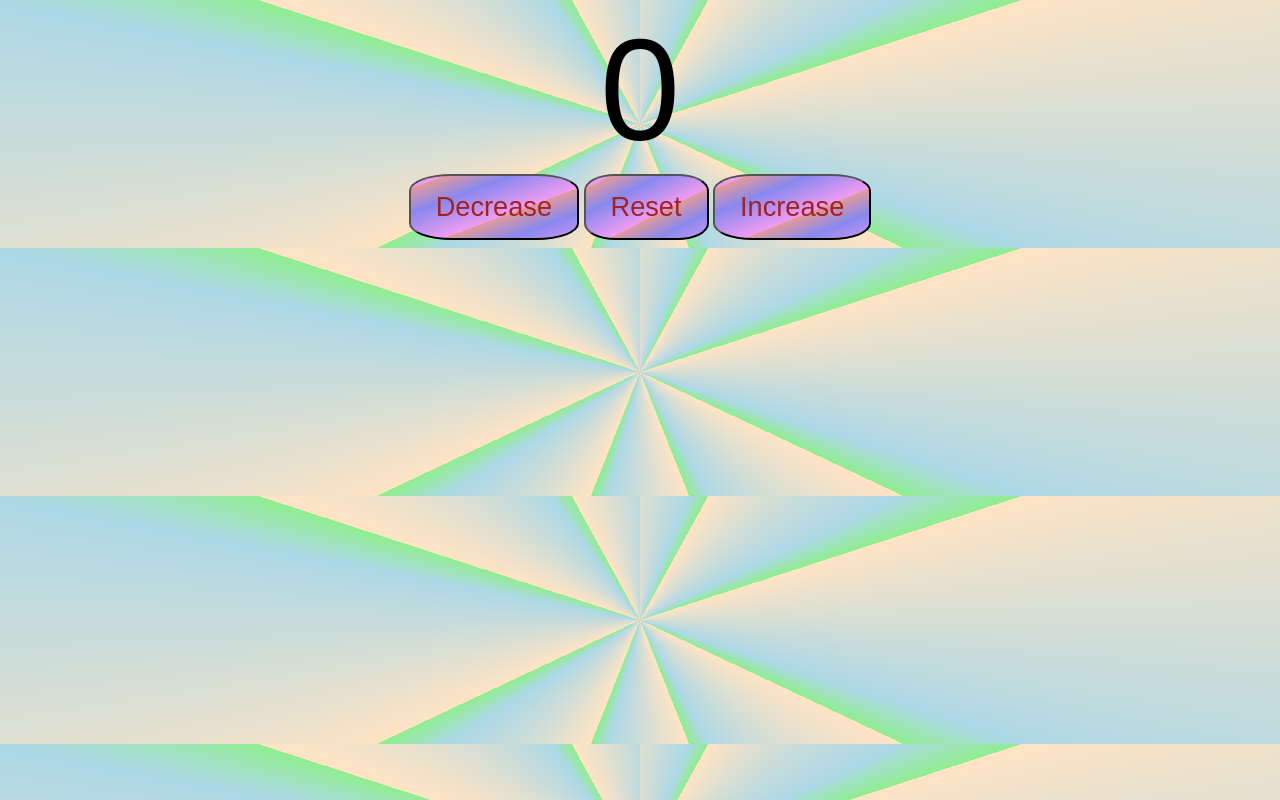
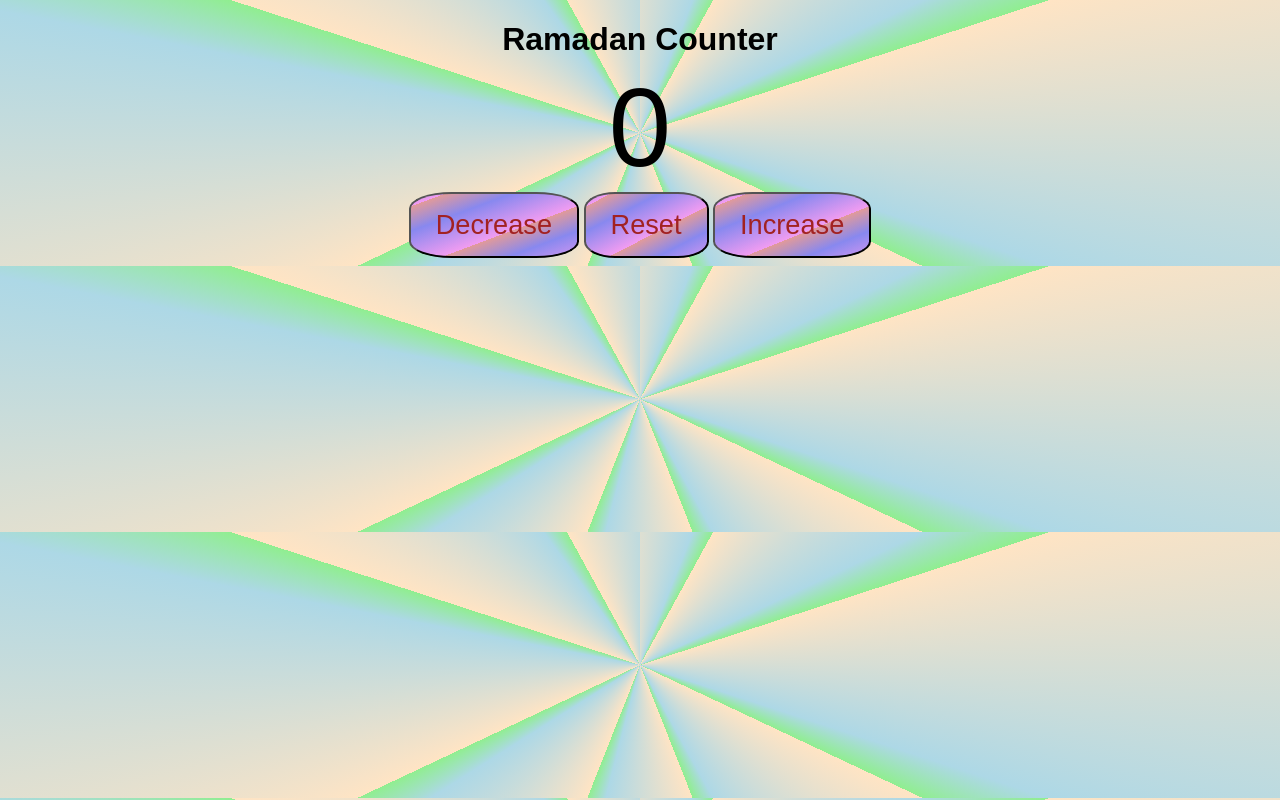
Before and after one commit to Alimyusstore/COUNTER, a plain HTML site: page index.html in a window 1280 px wide. Drawn offline with Linux system fonts and the light colour scheme.

Commit message:
i just add a h1 and title

```diff
--- a/index.html
+++ b/index.html
@@ -3,10 +3,11 @@
 <head>
     <meta charset="UTF-8">
     <meta name="viewport" content="width=device-width, initial-scale=1.0">
-    <title>My Website</title>
+    <title>Ramadan counter</title>
     <link rel="stylesheet" href="style.css">
 </head>
 <body>
+    <h1>Ramadan Counter</h1>
     <label for="" id="labelCounter">0</label>
     <div class="btnContainer">
         <button id="decreaseBtn" class="buttons">Decrease</button>
--- a/style.css
+++ b/style.css
@@ -3,9 +3,14 @@ body{
     background-image: repeating-conic-gradient(bisque 20%, lightblue 30%, lightgreen 32%);
 }
 
+h1{
+    text-align: center;
+    margin-bottom: 5px;
+}
+
 #labelCounter {
     display: block;
-    font-size: 9em;
+    font-size: 7em;
     text-align: center;
 }
 
```
